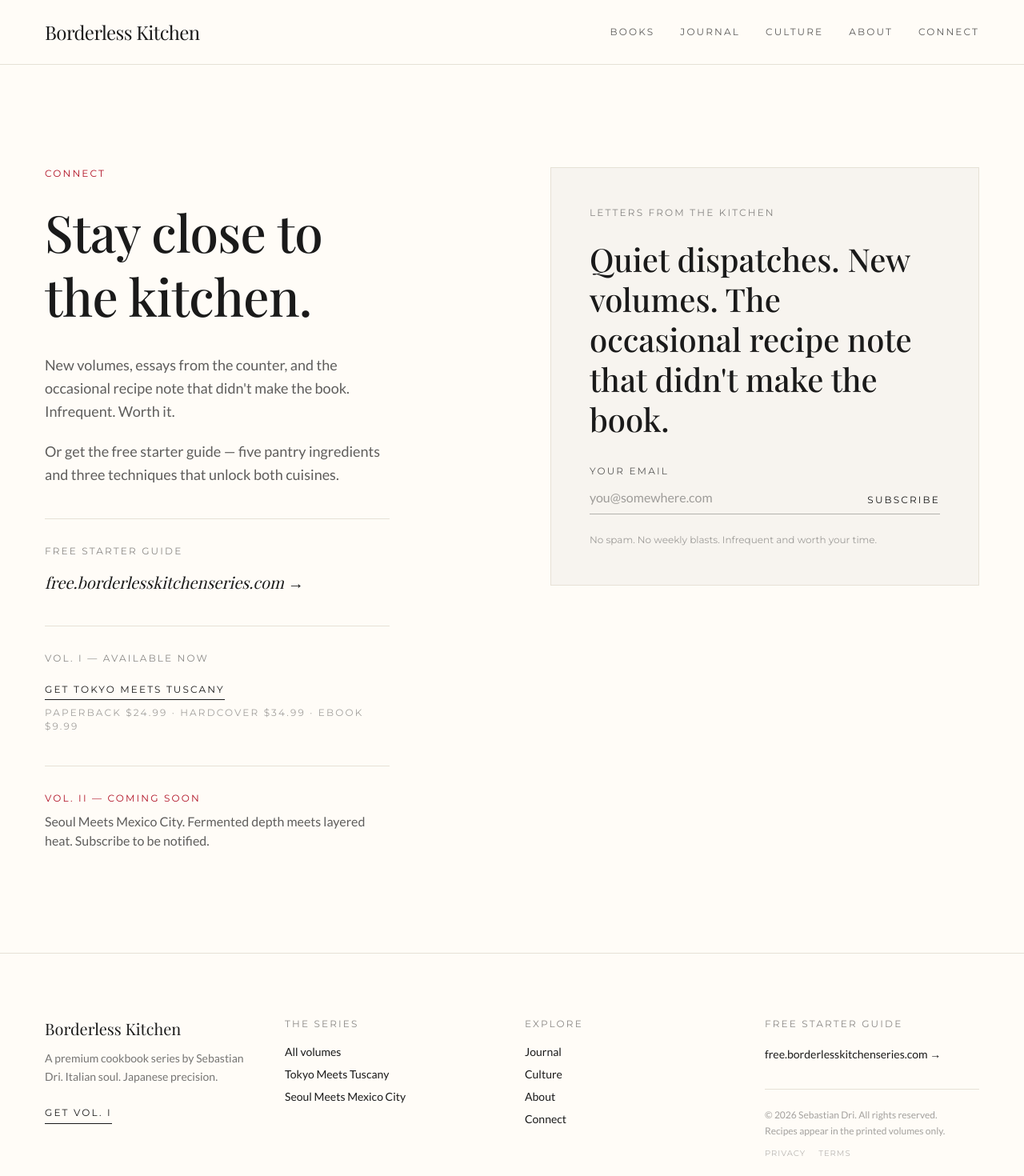
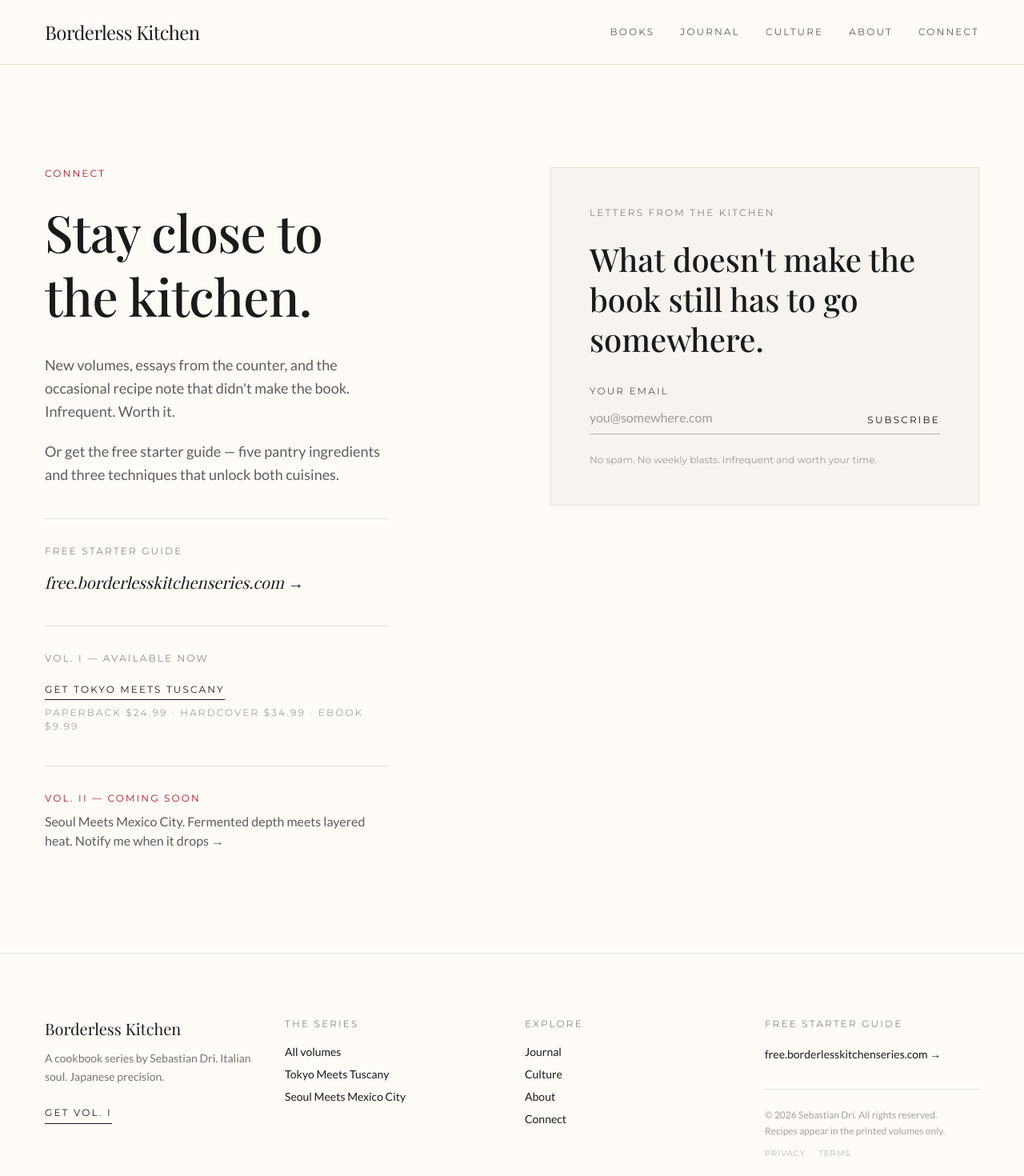
Before and after one commit to Sebas5417/borderless-kitchen, a Next.js app: page /connect in a window 1280 px wide. Shown: the top 1470 px of the page at 80% size. Built offline with nearby package versions, Linux system fonts and the light colour scheme; no server answers.

Commit message:
copy: remove premium footer, books H1, hero CTA, culture H1+CTA, connect panel+vol2, about H1

```diff
--- a/app/about/page.tsx
+++ b/app/about/page.tsx
@@ -36,7 +36,7 @@ export default function AboutPage() {
               Sebastian Dri
             </p>
             <h1 className="font-display text-display-1 text-paper leading-tight max-w-3xl">
-              Great cooking isn't limited by geography.
+              Sebastian Dri builds cookbooks around one idea: the best flavors never needed a passport.
             </h1>
           </Container>
         </div>
--- a/app/books/page.tsx
+++ b/app/books/page.tsx
@@ -32,7 +32,7 @@ export default function BooksPage() {
             Borderless Kitchen Series
           </p>
           <h1 className="font-display text-display-1 text-ink leading-tight max-w-4xl">
-            Four kitchens. One sustained conversation.
+            Four kitchens. One conversation.
           </h1>
           <p className="font-body text-lg text-ink/70 mt-8 max-w-prose leading-relaxed">
             Each volume puts two cuisines in the same room and asks what they
--- a/app/connect/page.tsx
+++ b/app/connect/page.tsx
@@ -68,7 +68,7 @@ export default function ConnectPage() {
                 </p>
                 <p className="font-body text-base text-ink/70">
                   Seoul Meets Mexico City. Fermented depth meets layered heat.
-                  Subscribe to be notified.
+                  Notify me when it drops →
                 </p>
               </div>
             </div>
@@ -80,8 +80,7 @@ export default function ConnectPage() {
                   Letters from the kitchen
                 </p>
                 <h2 className="font-display text-display-3 text-ink leading-tight mb-8">
-                  Quiet dispatches. New volumes. The occasional recipe note that
-                  didn't make the book.
+                  What doesn't make the book still has to go somewhere.
                 </h2>
                 <NewsletterForm
                   label="Your email"
--- a/app/culture/page.tsx
+++ b/app/culture/page.tsx
@@ -26,7 +26,7 @@ export default function CulturePage() {
             Culture
           </p>
           <h1 className="font-display text-display-1 text-ink leading-tight max-w-3xl">
-            The ingredients, techniques, and traditions behind the series.
+            What the recipes are built on.
           </h1>
           <p className="font-body text-lg text-ink/60 mt-6 max-w-prose leading-relaxed">
             Not a glossary. A working library. Each entry is a thing worth
@@ -64,7 +64,7 @@ export default function CulturePage() {
       })}
 
       <EmailCaptureCTA
-        heading="More from the kitchen."
+        heading="Get the free starter guide."
         body="Get the free starter guide — five pantry ingredients and three techniques that unlock both cuisines."
         cta="free.borderlesskitchenseries.com →"
       />
--- a/app/page.tsx
+++ b/app/page.tsx
@@ -38,7 +38,7 @@ export default function HomePage() {
         eyebrow="Vol. I — Tokyo Meets Tuscany"
         headline="The borders are optional."
         link={{
-          label: "Read the first volume → Tokyo Meets Tuscany",
+          label: "The first volume is live — Tokyo Meets Tuscany →",
           href: "/books/tokyo-meets-tuscany",
         }}
         src="/images/hero-chef.png"
--- a/components/layout/SiteFooter.tsx
+++ b/components/layout/SiteFooter.tsx
@@ -13,7 +13,7 @@ export function SiteFooter() {
         <div className="md:col-span-1">
           <p className="font-display text-xl text-ink">Borderless Kitchen</p>
           <p className="font-body text-sm text-ink/60 mt-3 max-w-xs leading-relaxed">
-            A premium cookbook series by Sebastian Dri. Italian soul. Japanese
+            A cookbook series by Sebastian Dri. Italian soul. Japanese
             precision.
           </p>
           <div className="mt-5">
```
